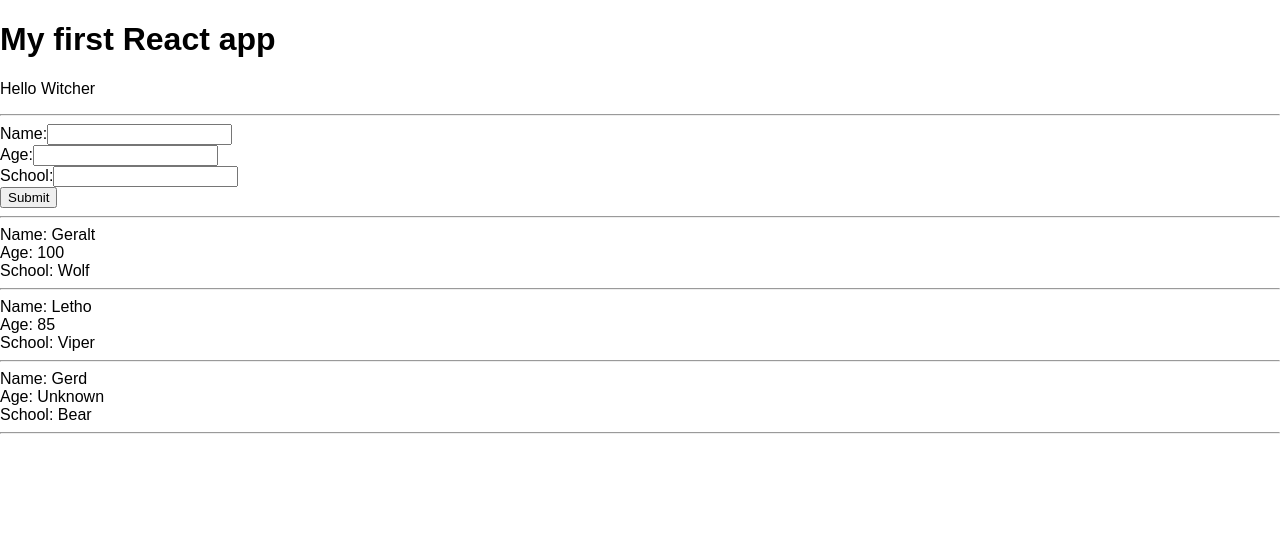
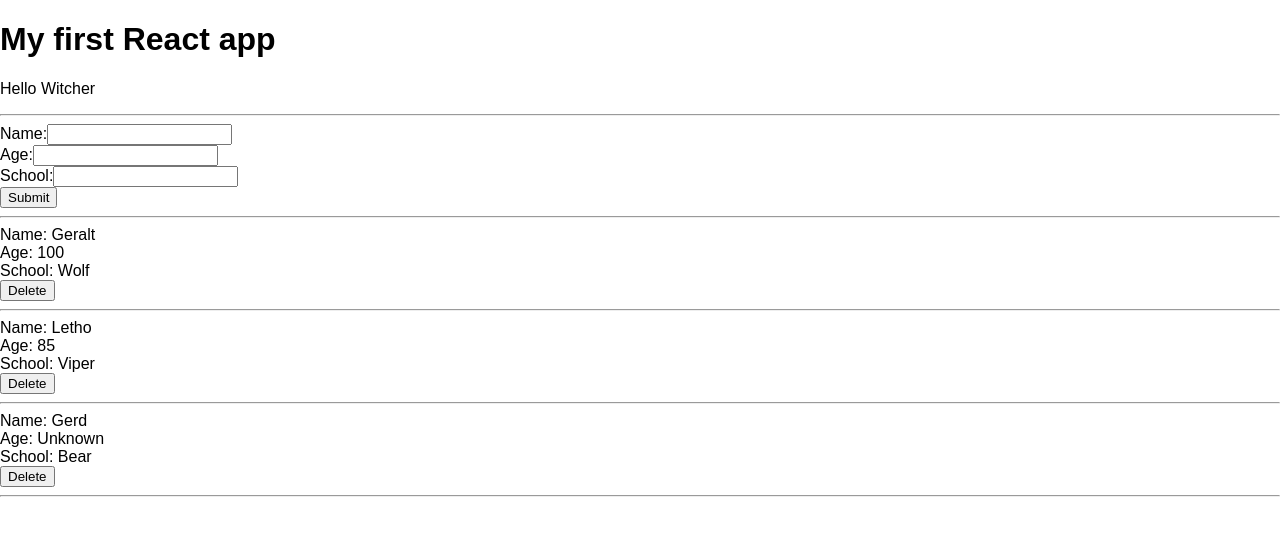
Before and after one commit to Madpoints/React-Redux-Demo, a React (Create React App) app in the folder my-app/: page / in a window 1280 px wide. Shown: the top 536 px of the page. Built offline with nearby package versions, Linux system fonts and the light colour scheme.

Commit message:
delete function

```diff
--- a/my-app/src/App.js
+++ b/my-app/src/App.js
@@ -16,7 +16,14 @@ class App extends Component {
 		this.setState({
 			witchers: witchers
 		})
-		// console.log(witcher)
+	}
+	deleteWitcher = (id) => {
+		let witchers = this.state.witchers.filter(witcher => {
+			return witcher.id !== id
+		})
+		this.setState({
+			witchers: witchers
+		})
 	}
 	render() {
 		return (
@@ -26,7 +33,7 @@ class App extends Component {
 				<hr></hr>
 				<AddWitchers addWitcher={this.addWitcher}/>
 				<hr></hr>
-				<Witchers witchers={this.state.witchers}/>
+				<Witchers witchers={this.state.witchers} deleteWitcher={this.deleteWitcher}/>
 			</div>
 		);
 	}
--- a/my-app/src/Witchers.js
+++ b/my-app/src/Witchers.js
@@ -1,12 +1,13 @@
 import React from 'react';
 
-const Witchers = ({witchers}) => {
+const Witchers = ({witchers, deleteWitcher}) => {
 	const witcherList = witchers.map(witcher => {
 		return(
 			<div className="witcher" key={witcher.id}>
 				<div>Name: {witcher.name}</div>
 				<div>Age: {witcher.age}</div>
 				<div>School: {witcher.school}</div>
+				<button onClick={() => {deleteWitcher(witcher.id)}}>Delete</button>
 				<hr></hr>
 			</div>
 		)
```
